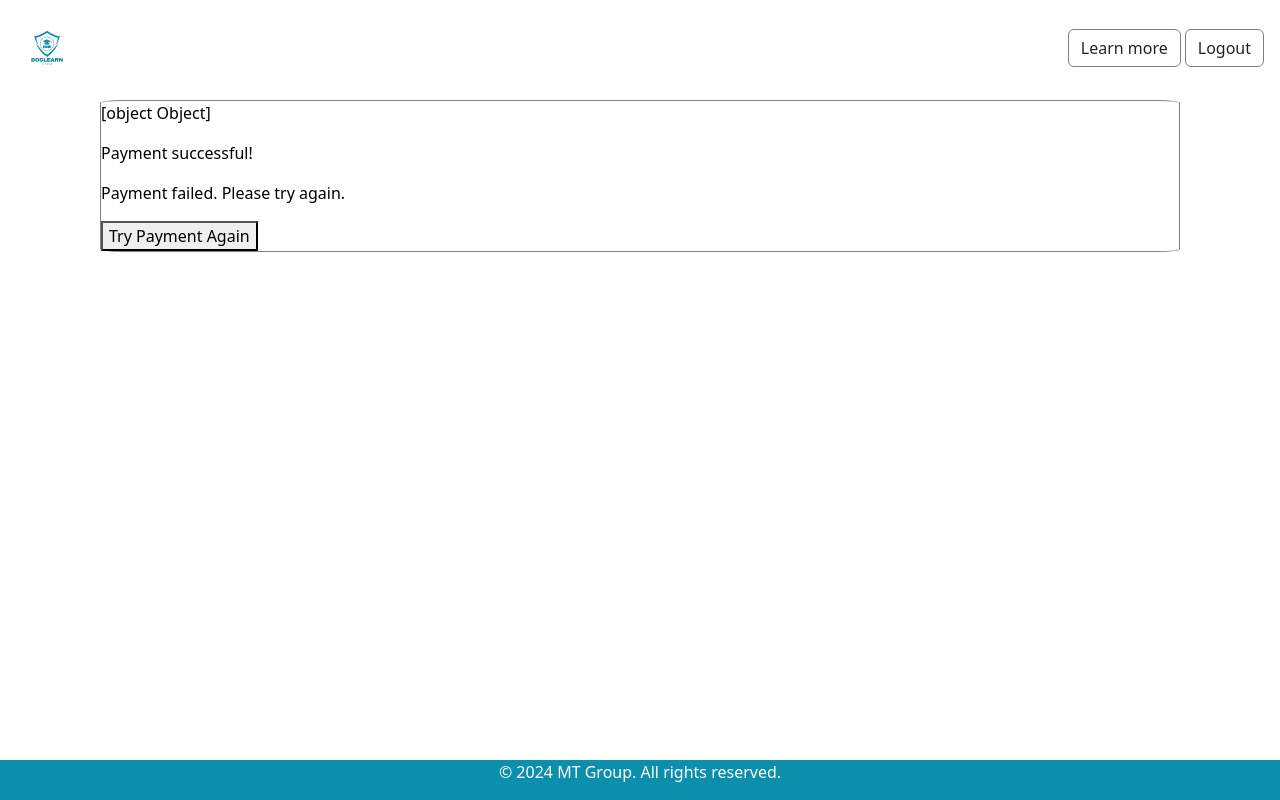
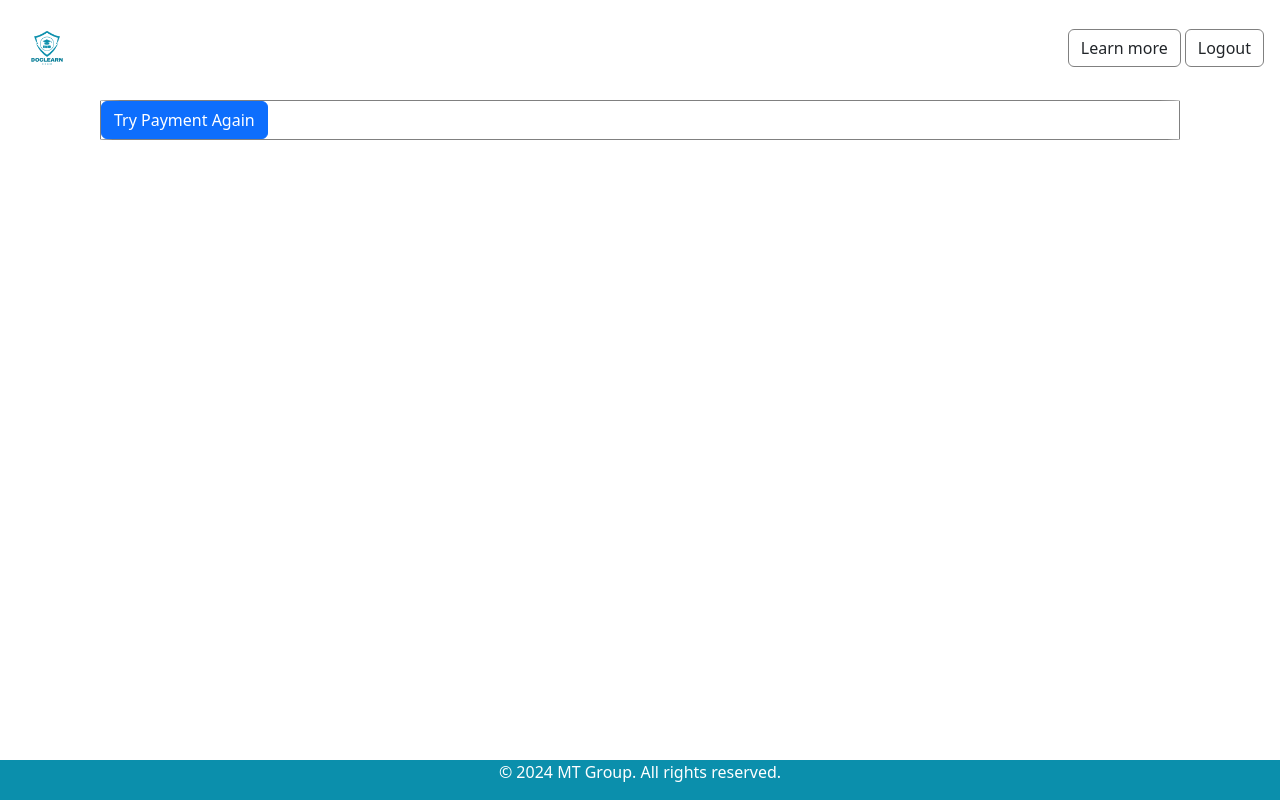
Before and after one commit to GeMy119/doc-learn-front, an Angular app: page /paymentStatus in a window 1280 px wide. Built offline with nearby package versions, Linux system fonts and the light colour scheme; no server answers; sample sign-in values are in the browser's storage.

Commit message:
payment status

```diff
--- a/src/app/components/payment-status/payment-status.component.html
+++ b/src/app/components/payment-status/payment-status.component.html
@@ -4,15 +4,15 @@
     <!-- You can customize this message further -->
   </div>
   <div *ngIf="transactionData">
-    <p>{{transactionData}}</p>
     <div *ngIf="transactionData">
-      <p [hidden]="transactionData.success == false">Payment successful!</p>
-      <p [hidden]="transactionData.success == true">Payment failed. Please try again.</p>
+      <p *ngIf="transactionData.success == true">Payment successful!</p>
+      <p *ngIf="transactionData.success == false">Payment failed. Please try again.</p>
 
       <!-- Button to navigate based on transaction success -->
-      <button (click)="transactionData.success ? navigateToExam() : navigateToPayment()">
+      <button class="btn btn-primary" (click)="transactionData.success ? navigateToExam() : navigateToPayment()">
         {{ transactionData.success ? 'Go to Exam' : 'Try Payment Again' }}
       </button>
+
     </div>
 
   </div>
```
